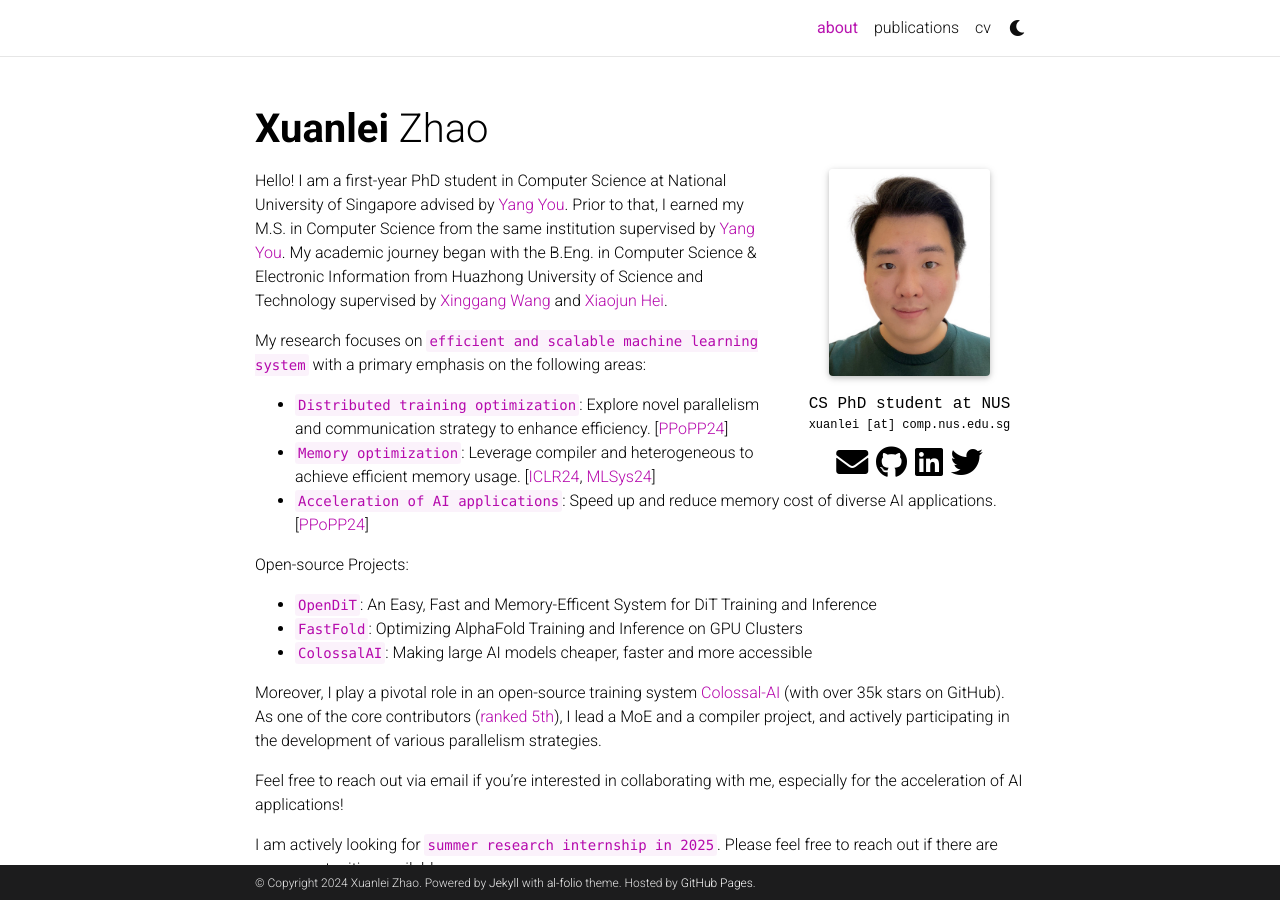
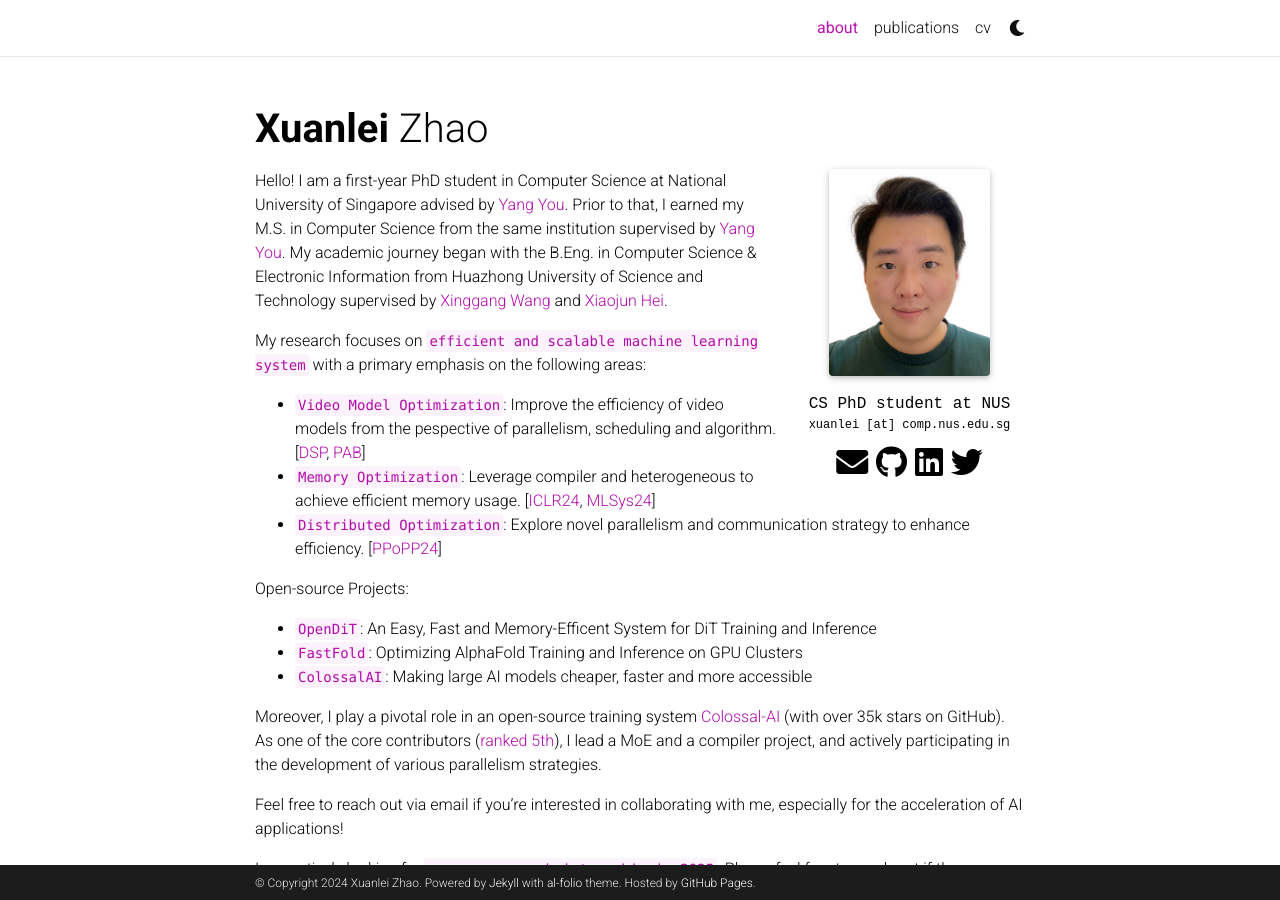
Before and after one commit to oahzxl/oahzxl.github.io, a Jekyll site: the page built from _pages/about.md, in a window 1280 px wide and 900 px high. Built offline with Jekyll 4.4.1, drawn with Linux system fonts in a browser that asks for light colours; full-size pictures stand in for the smaller copies a plugin makes; comment, search, counter and statistics services are not loaded; a style sheet for code colours, icons or effects is not loaded.

Commit message:
update about

```diff
--- a/_pages/about.md
+++ b/_pages/about.md
@@ -24,9 +24,9 @@ social: true  # includes social icons at the bottom of the page
 Hello! I am a first-year PhD student in Computer Science at National University of Singapore advised by [Yang You](https://www.comp.nus.edu.sg/~youy/). Prior to that, I earned my M.S. in Computer Science from the same institution supervised by [Yang You](https://www.comp.nus.edu.sg/~youy/). My academic journey began with the B.Eng. in Computer Science & Electronic Information from Huazhong University of Science and Technology supervised by [Xinggang Wang](https://xwcv.github.io/) and [Xiaojun Hei](https://scholar.google.com/citations?user=x9vhdoIAAAAJ&hl=en).
 
 My research focuses on `efficient and scalable machine learning system` with a primary emphasis on the following areas:
-* `Distributed training optimization`: Explore novel parallelism and communication strategy to enhance efficiency. [<a href="https://oahzxl.github.io/publications/#FastFold">PPoPP24</a>]
-* `Memory optimization`: Leverage compiler and heterogeneous to achieve efficient memory usage. [<a href="https://oahzxl.github.io/publications/#AutoChunk">ICLR24</a>, <a href="https://oahzxl.github.io/publications/#HeteGen">MLSys24</a>]
-* `Acceleration of AI applications`: Speed up and reduce memory cost of diverse AI applications. [<a href="https://oahzxl.github.io/publications/#FastFold">PPoPP24</a>]
+* `Video Model Optimization`: Improve the efficiency of video models from the pespective of parallelism, scheduling and algorithm. [<a href="https://oahzxl.github.io/publications/#DSP">DSP</a>, <a href="https://oahzxl.github.io/publications/#PAB">PAB</a>]
+* `Memory Optimization`: Leverage compiler and heterogeneous to achieve efficient memory usage. [<a href="https://oahzxl.github.io/publications/#AutoChunk">ICLR24</a>, <a href="https://oahzxl.github.io/publications/#HeteGen">MLSys24</a>]
+* `Distributed Optimization`: Explore novel parallelism and communication strategy to enhance efficiency. [<a href="https://oahzxl.github.io/publications/#FastFold">PPoPP24</a>]
 
 Open-source Projects:
 * [`OpenDiT`](https://github.com/NUS-HPC-AI-Lab/OpenDiT): An Easy, Fast and Memory-Efficent System for DiT Training and Inference
```
Also changed, not shown: _bibliography/papers.bib (+19 -19 lines).
